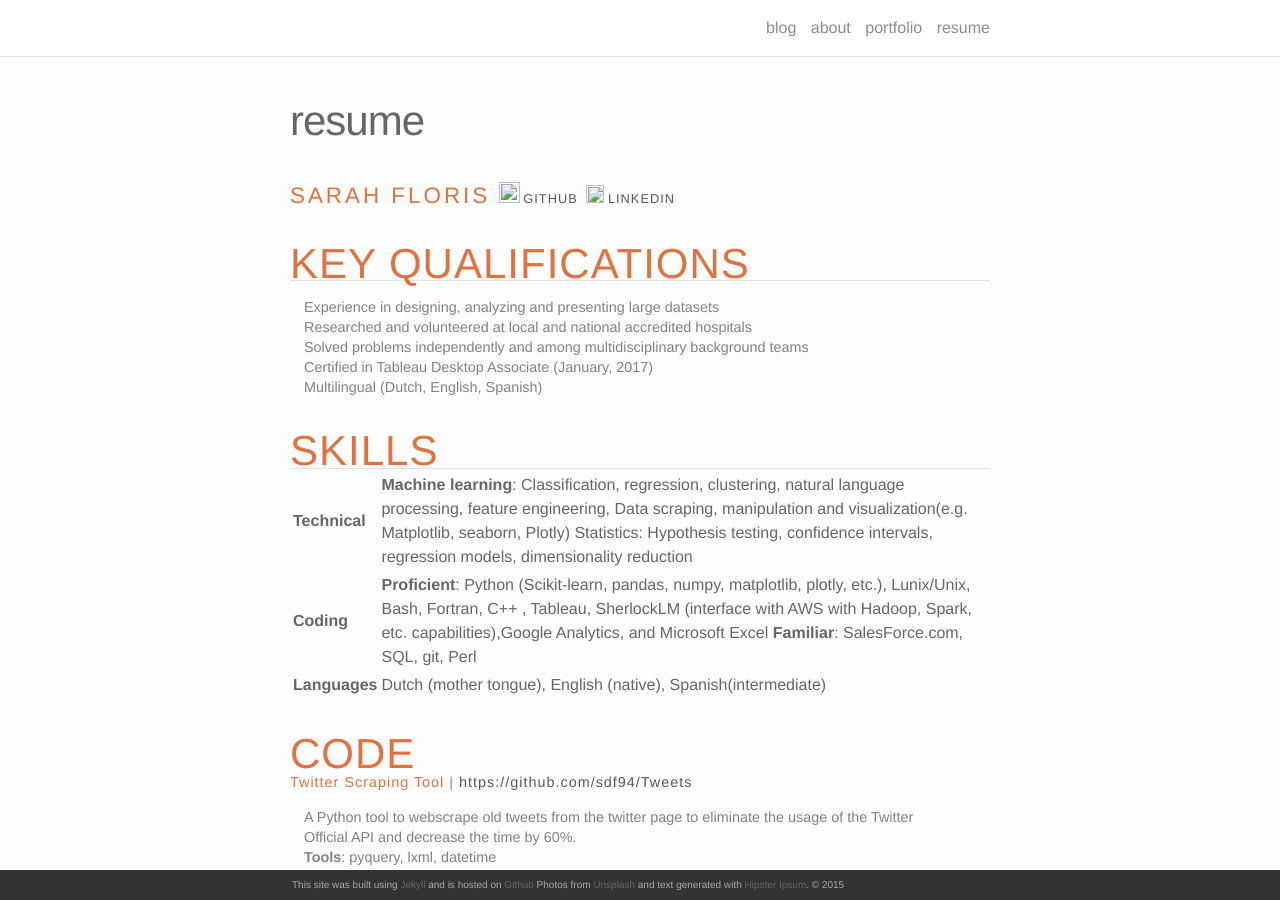
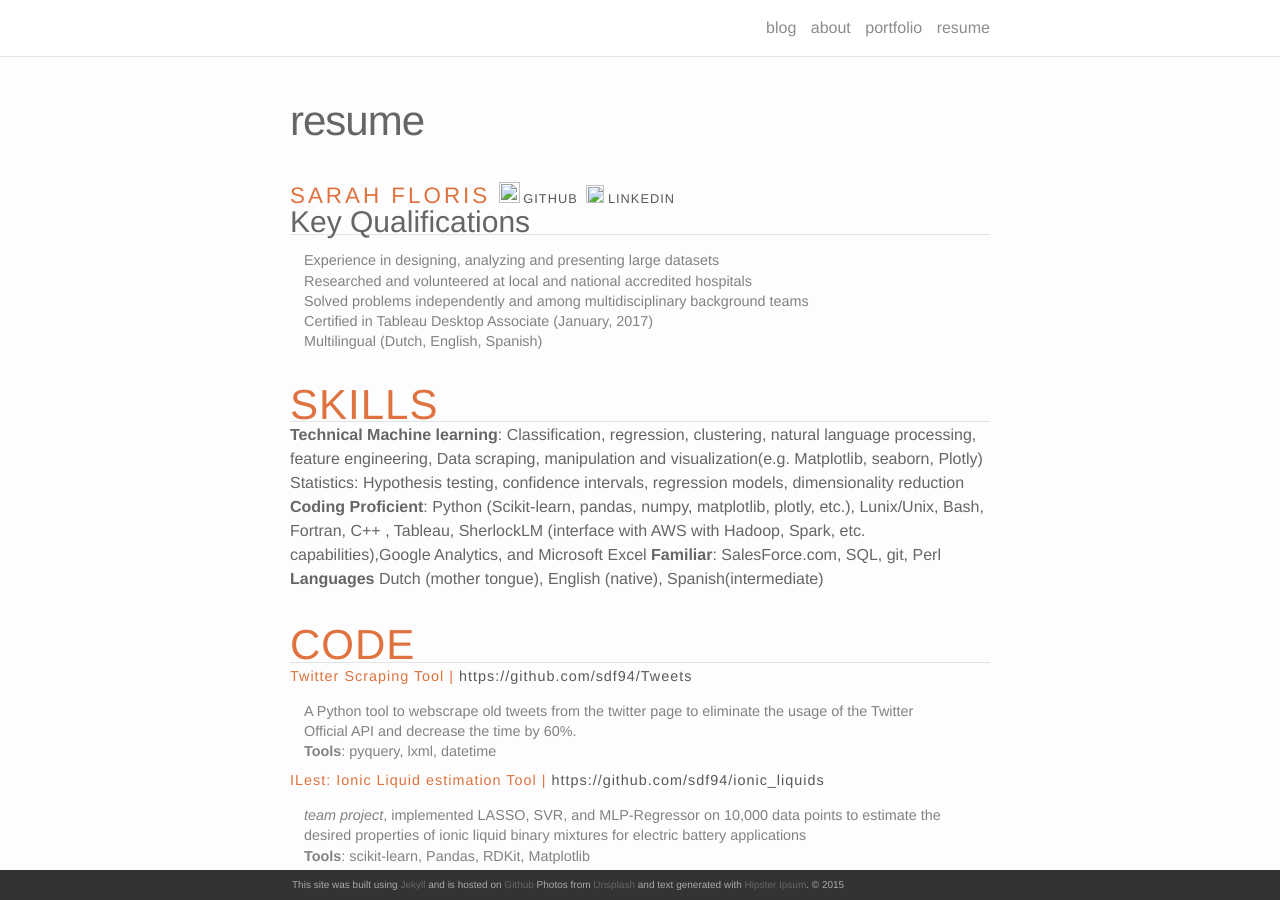
Before and after one commit to sdf94/sdf94.github.io, a Jekyll site: the page built from resume.md, in a window 1280 px wide and 900 px high. Built offline with Jekyll 4.4.1, drawn with Linux system fonts in a browser that asks for light colours; nearby versions of some CDN libraries.

Commit message:
Changing layout

```diff
--- a/resume.md
+++ b/resume.md
@@ -19,13 +19,13 @@
       </article>
   </header>
   <section class="content">
-    <h2>Key Qualifications </h2><hr>
+    <h3>Key Qualifications </h3><hr>
       <p class="category-description-main">Experience in designing, analyzing and presenting large datasets <br /> Researched and volunteered at local and national accredited hospitals <br />
  Solved problems independently and among multidisciplinary background teams<br />
  Certified in Tableau Desktop Associate (January, 2017)<br />
  Multilingual (Dutch, English, Spanish) </p>
     <h2>Skills</h2><hr>
-    <table style="width:100%">
+    <p style="width:100%">
   <tr>
     <td><b>Technical</b></td>
     <td><b>Machine learning</b>: Classification, regression, clustering, natural language processing, feature engineering, Data scraping, manipulation and visualization(e.g. Matplotlib, seaborn, Plotly)
@@ -41,8 +41,8 @@
     <td><b>Languages</b></td>
     <td>Dutch (mother tongue), English (native), Spanish(intermediate)</td>
   </tr>
-</table>
-    <h2>Code</h2>
+</p>
+    <h2>Code</h2><hr>
     <a class="primary-titles" href="https://github.com/sdf94/Tweets" target="_blank"> Twitter Scraping Tool | <p class="links">https://github.com/sdf94/Tweets</p></a>
       <p class="category-description"> A Python tool to webscrape old tweets from the twitter page to eliminate the usage of the Twitter Official API and decrease the time by 60%. <br> <b>Tools</b>: pyquery, lxml, datetime
 </p>
```
